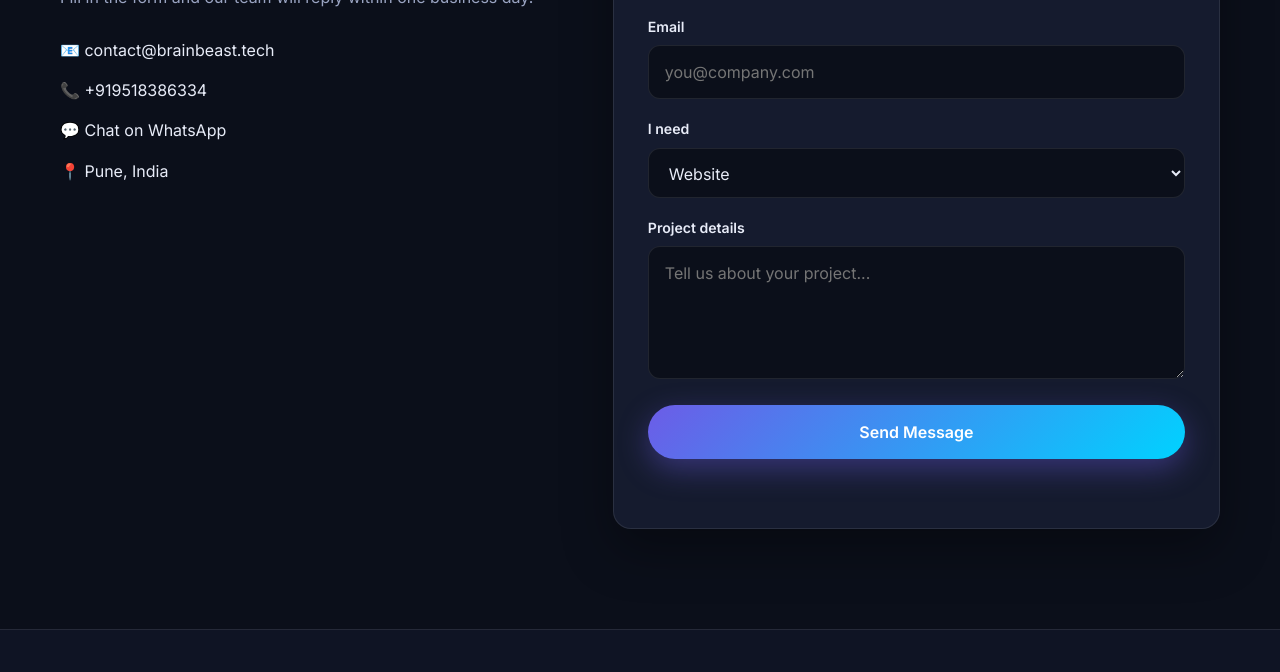
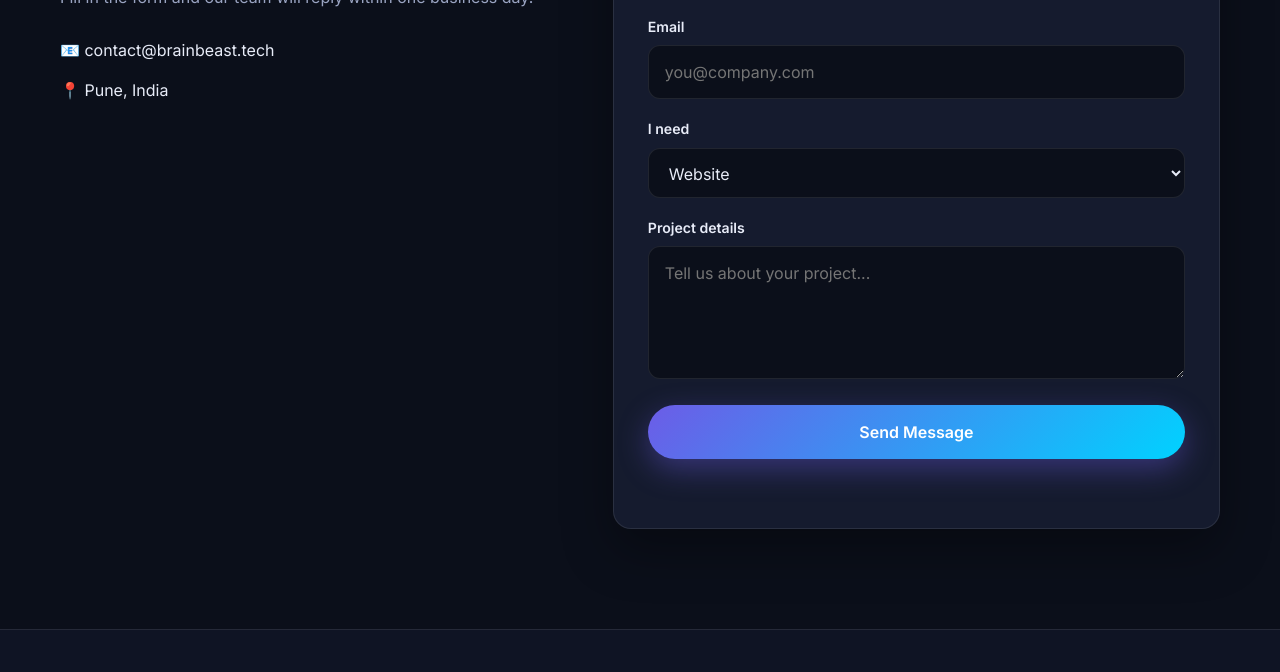
Before and after one commit to SandipCodes01/brainbeast, a plain HTML site: page index.html in a window 1280 px wide. Shown: the part 6953-7625 px from the top of the page. Drawn offline with Linux system fonts and the light colour scheme.

Commit message:
Remove phone and WhatsApp links from contact section
Commented out phone and WhatsApp contact options.

```diff
--- a/index.html
+++ b/index.html
@@ -341,8 +341,8 @@
           <p>Fill in the form and our team will reply within one business day.</p>
           <ul class="info-list">
             <li>📧 <a href="mailto:hello@yourdomain.com">contact@brainbeast.tech</a></li>
-            <li>📞 <a href="tel:+919518386334">+919518386334</a></li>
-            <li>💬 <a href="https://wa.me/919518386334" target="_blank" rel="noopener">Chat on WhatsApp</a></li>
+         <!--    <li>📞 <a href="tel:+919518386334"></a></li>
+            <li>💬 <a href="https://wa.me/919518386334" target="_blank" rel="noopener">Chat on WhatsApp</a></li>  -->
             <li>📍 Pune, India</li>
           </ul>
         </div>
```
